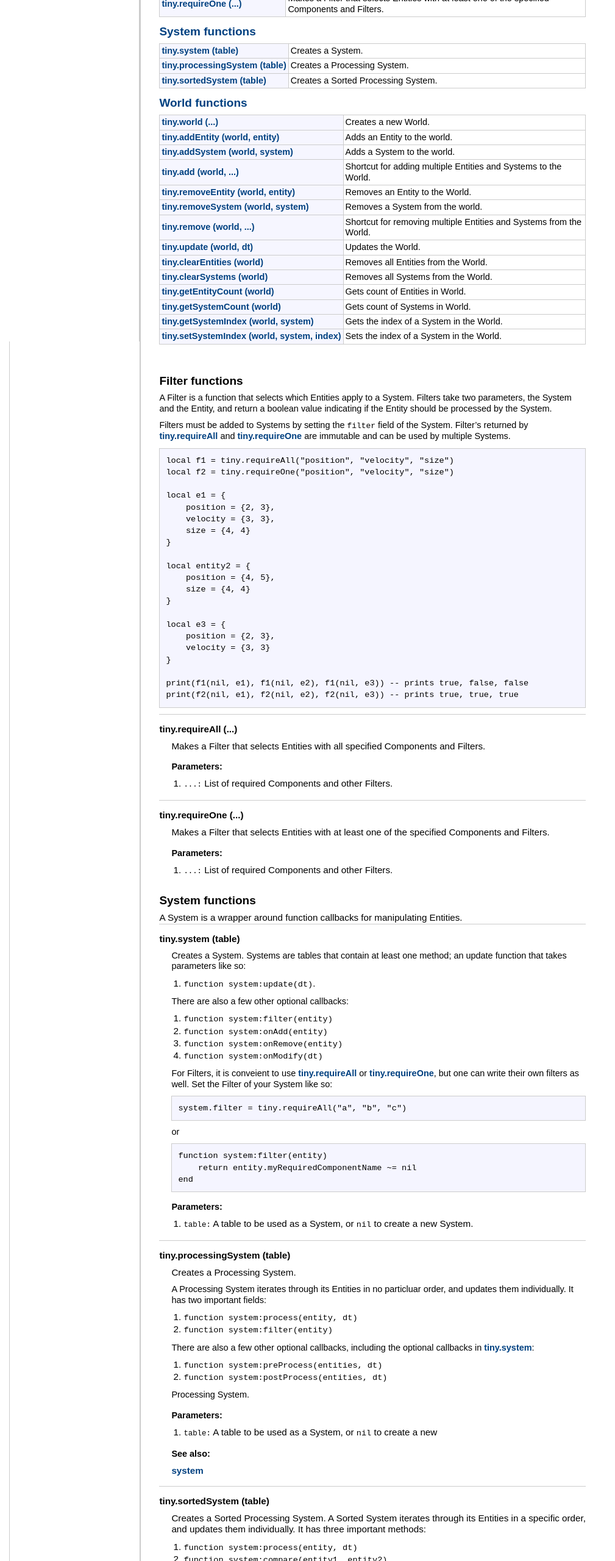
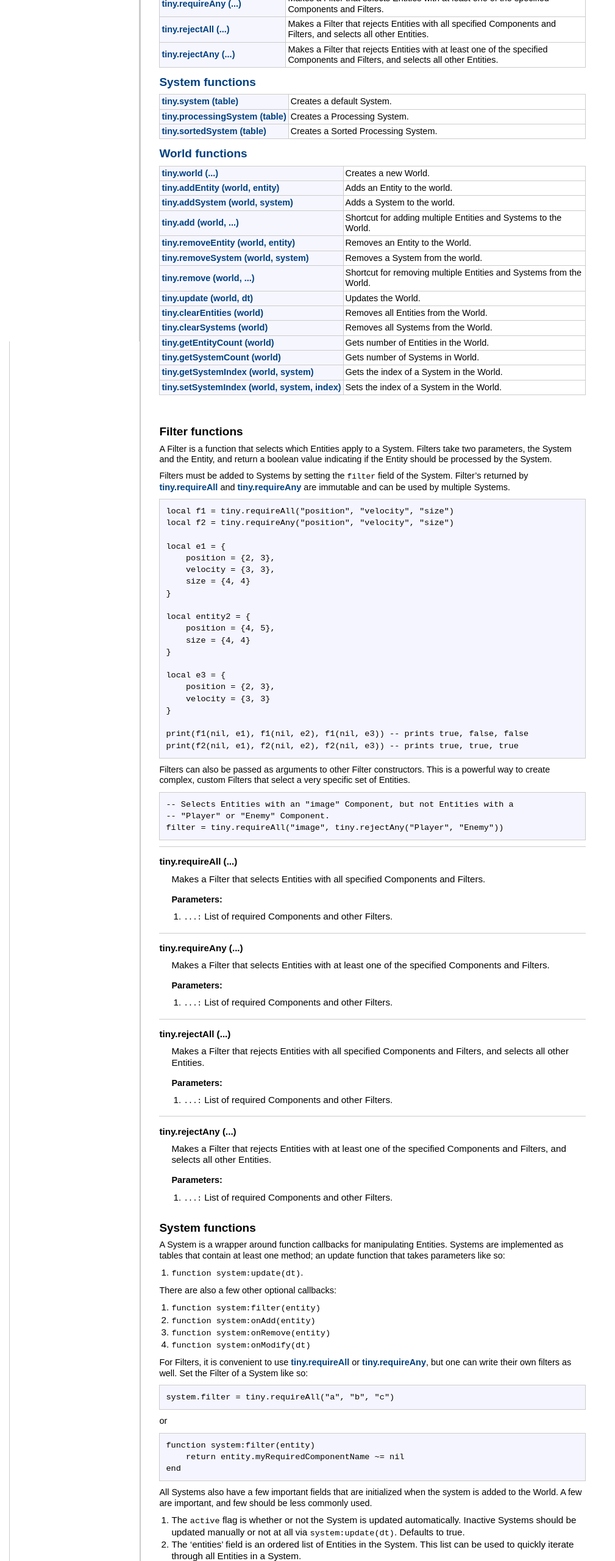
Before and after one commit to bakpakin/tiny-ecs, a plain HTML site: page doc/index.html in a window 1280 px wide. Shown: the part 240-2800 px from the top of the page at 61% size, without its empty margins (0-1009 px from the left). Drawn offline with Linux system fonts and the light colour scheme.

Commit message:
Update to version 1.1-2.

```diff
--- a/doc/index.html
+++ b/doc/index.html
@@ -65,16 +65,26 @@
  Filters.</td>
 	</tr>
 	<tr>
-	<td class="name" nowrap><a href="#tiny.requireOne">tiny.requireOne (...)</a></td>
+	<td class="name" nowrap><a href="#tiny.requireAny">tiny.requireAny (...)</a></td>
 	<td class="summary">Makes a Filter that selects Entities with at least one of the specified
  Components and Filters.</td>
+	</tr>
+	<tr>
+	<td class="name" nowrap><a href="#tiny.rejectAll">tiny.rejectAll (...)</a></td>
+	<td class="summary">Makes a Filter that rejects Entities with all specified Components and
+ Filters, and selects all other Entities.</td>
+	</tr>
+	<tr>
+	<td class="name" nowrap><a href="#tiny.rejectAny">tiny.rejectAny (...)</a></td>
+	<td class="summary">Makes a Filter that rejects Entities with at least one of the specified
+ Components and Filters, and selects all other Entities.</td>
 	</tr>
 </table>
 <h2><a href="#System_functions">System functions </a></h2>
 <table class="function_list">
 	<tr>
 	<td class="name" nowrap><a href="#tiny.system">tiny.system (table)</a></td>
-	<td class="summary">Creates a System.</td>
+	<td class="summary">Creates a default System.</td>
 	</tr>
 	<tr>
 	<td class="name" nowrap><a href="#tiny.processingSystem">tiny.processingSystem (table)</a></td>
@@ -129,11 +139,11 @@
 	</tr>
 	<tr>
 	<td class="name" nowrap><a href="#tiny.getEntityCount">tiny.getEntityCount (world)</a></td>
-	<td class="summary">Gets count of Entities in World.</td>
+	<td class="summary">Gets number of Entities in the World.</td>
 	</tr>
 	<tr>
 	<td class="name" nowrap><a href="#tiny.getSystemCount">tiny.getSystemCount (world)</a></td>
-	<td class="summary">Gets count of Systems in World.</td>
+	<td class="summary">Gets number of Systems in World.</td>
 	</tr>
 	<tr>
 	<td class="name" nowrap><a href="#tiny.getSystemIndex">tiny.getSystemIndex (world, system)</a></td>
@@ -156,11 +166,11 @@
  value indicating if the Entity should be processed by the System.</p>
 
 <p> Filters must be added to Systems by setting the <code>filter</code> field of the System.
- Filter&rsquo;s returned by <a href="index.html#tiny.requireAll">tiny.requireAll</a> and <a href="index.html#tiny.requireOne">tiny.requireOne</a> are immutable
+ Filter&rsquo;s returned by <a href="index.html#tiny.requireAll">tiny.requireAll</a> and <a href="index.html#tiny.requireAny">tiny.requireAny</a> are immutable
  and can be used by multiple Systems.</p>
 
 <pre><code>local f1 = tiny.requireAll("position", "velocity", "size")
-local f2 = tiny.requireOne("position", "velocity", "size")
+local f2 = tiny.requireAny("position", "velocity", "size")
 
 local e1 = {
     position = {2, 3},
@@ -180,6 +190,15 @@ local e3 = {
 
 print(f1(nil, e1), f1(nil, e2), f1(nil, e3)) -- prints true, false, false
 print(f2(nil, e1), f2(nil, e2), f2(nil, e3)) -- prints true, true, true
+</code></pre>
+
+<p> Filters can also be passed as arguments to other Filter constructors. This is
+ a powerful way to create complex, custom Filters that select a very specific
+ set of Entities.</p>
+
+<pre><code>-- Selects Entities with an "image" Component, but not Entities with a
+-- "Player" or "Enemy" Component.
+filter = tiny.requireAll("image", tiny.rejectAny("Player", "Enemy"))
 </code></pre>
 
     <dl class="function">
@@ -205,8 +224,8 @@ print(f2(nil, e1), f2(nil, e2), f2(nil, e3)) -- prints true, true, true
 
 </dd>
     <dt>
-    <a name = "tiny.requireOne"></a>
-    <strong>tiny.requireOne (...)</strong>
+    <a name = "tiny.requireAny"></a>
+    <strong>tiny.requireAny (...)</strong>
     </dt>
     <dd>
     Makes a Filter that selects Entities with at least one of the specified
@@ -225,17 +244,53 @@ print(f2(nil, e1), f2(nil, e2), f2(nil, e3)) -- prints true, true, true
 
 
 </dd>
+    <dt>
+    <a name = "tiny.rejectAll"></a>
+    <strong>tiny.rejectAll (...)</strong>
+    </dt>
+    <dd>
+    Makes a Filter that rejects Entities with all specified Components and
+ Filters, and selects all other Entities.
+
+
+    <h3>Parameters:</h3>
+    <ul>
+        <li><span class="parameter">...</span>
+         List of required Components and other Filters.
+        </li>
+    </ul>
+
+
+
+
+
+</dd>
+    <dt>
+    <a name = "tiny.rejectAny"></a>
+    <strong>tiny.rejectAny (...)</strong>
+    </dt>
+    <dd>
+    Makes a Filter that rejects Entities with at least one of the specified
+ Components and Filters, and selects all other Entities.
+
+
+    <h3>Parameters:</h3>
+    <ul>
+        <li><span class="parameter">...</span>
+         List of required Components and other Filters.
+        </li>
+    </ul>
+
+
+
+
+
+</dd>
 </dl>
     <h2><a name="System_functions"></a>System functions </h2>
 
-         A System is a wrapper around function callbacks for manipulating Entities.
-    <dl class="function">
-    <dt>
-    <a name = "tiny.system"></a>
-    <strong>tiny.system (table)</strong>
-    </dt>
-    <dd>
-    <p>Creates a System.  Systems are tables that contain at least one method;
+        <p> A System is a wrapper around function callbacks for manipulating Entities.
+ Systems are implemented as tables that contain at least one method;
  an update function that takes parameters like so:</p>
 
 <ul>
@@ -253,9 +308,9 @@ print(f2(nil, e1), f2(nil, e2), f2(nil, e3)) -- prints true, true, true
 </ul>
 
 
-<p> For Filters, it is conveient to use <a href="index.html#tiny.requireAll">tiny.requireAll</a> or <a href="index.html#tiny.requireOne">tiny.requireOne</a>,
- but one can write their own filters as well. Set the Filter of your System
- like so:</p>
+<p> For Filters, it is convenient to use <a href="index.html#tiny.requireAll">tiny.requireAll</a> or <a href="index.html#tiny.requireAny">tiny.requireAny</a>,
+ but one can write their own filters as well. Set the Filter of a System like
+ so:</p>
 
 <pre><code>system.filter = tiny.requireAll("a", "b", "c")
 </code></pre>
@@ -267,6 +322,32 @@ print(f2(nil, e1), f2(nil, e2), f2(nil, e3)) -- prints true, true, true
 end
 </code></pre>
 
+<p> All Systems also have a few important fields that are initialized when the
+ system is added to the World. A few are important, and few should be less
+ commonly used.</p>
+
+<ul>
+<li> The <code>active</code> flag is whether or not the System is updated automatically.
+Inactive Systems should be updated manually or not at all via
+<code>system:update(dt)</code>. Defaults to true.</li>
+<li> The &lsquo;entities&rsquo; field is an ordered list of Entities in the System. This
+list can be used to quickly iterate through all Entities in a System.</li>
+<li> The <code>indices</code> field is a table of Entity keys to their indices in the
+<code>entities</code> list. Most Systems can ignore this.</li>
+<li> The <code>modified</code> flag is an indicator if the System has been modified in
+the last update. If so, the <code>onModify</code> callback will be called on the System
+in the next update, if it has one. This is usually managed by tiny-ecs, so
+users should mostly ignore this, too.</li>
+</ul>
+
+
+    <dl class="function">
+    <dt>
+    <a name = "tiny.system"></a>
+    <strong>tiny.system (table)</strong>
+    </dt>
+    <dd>
+    Creates a default System.
 
 
     <h3>Parameters:</h3>
@@ -276,6 +357,11 @@ end
         </li>
     </ul>
 
+    <h3>Returns:</h3>
+    <ol>
+
+        A new System or System class
+    </ol>
 
 
 
@@ -316,6 +402,11 @@ end
         </li>
     </ul>
 
+    <h3>Returns:</h3>
+    <ol>
+
+        A new Processing System or Processing System class
+    </ol>
 
 
     <h3>See also:</h3>
@@ -352,6 +443,11 @@ end
         </li>
     </ul>
 
+    <h3>Returns:</h3>
+    <ol>
+
+        A new Sorted System or Sorted System class
+    </ol>
 
 
     <h3>See also:</h3>
@@ -368,10 +464,9 @@ end
          A World is a container that manages Entities and Systems. Typically, a
  program uses one World at a time.</p>
 
-<p> The tiny-ecs module is set to be the <code>__index</code> of all World tables, so the
- often clearer syntax of <code>world:method()</code> can be used for any function in the
- library. For example, <code>tiny.add(world, e1, e2, e3)</code> is the same as
- <code>world:add(e1, e2, e3).</code>
+<p> For all World functions except <code>tiny.world(&hellip;)</code>, object-oriented syntax can
+ be used instead of the documented syntax. For example,
+ <code>tiny.add(world, e1, e2, e3)</code> is the same as <code>world:add(e1, e2, e3)</code>.
     <dl class="function">
     <dt>
     <a name = "tiny.world"></a>
@@ -631,7 +726,7 @@ end
     <strong>tiny.getEntityCount (world)</strong>
     </dt>
     <dd>
-    Gets count of Entities in World.
+    Gets number of Entities in the World.
 
 
     <h3>Parameters:</h3>
@@ -642,6 +737,11 @@ end
         </li>
     </ul>
 
+    <h3>Returns:</h3>
+    <ol>
+
+        An integer
+    </ol>
 
 
 
@@ -652,7 +752,7 @@ end
     <strong>tiny.getSystemCount (world)</strong>
     </dt>
     <dd>
-    Gets count of Systems in World.
+    Gets number of Systems in World.
 
 
     <h3>Parameters:</h3>
@@ -663,6 +763,11 @@ end
         </li>
     </ul>
 
+    <h3>Returns:</h3>
+    <ol>
+
+        An integer
+    </ol>
 
 
 
@@ -689,6 +794,11 @@ end
         </li>
     </ul>
 
+    <h3>Returns:</h3>
+    <ol>
+
+        An integer between 1 and world:getSystemCount() inclusive
+    </ol>
 
 
 
@@ -720,6 +830,11 @@ end
         </li>
     </ul>
 
+    <h3>Returns:</h3>
+    <ol>
+
+        Old index
+    </ol>
 
 
 
@@ -732,7 +847,7 @@ end
 </div> <!-- id="main" -->
 <div id="about">
 <i>generated by <a href="http://github.com/stevedonovan/LDoc">LDoc 1.4.3</a></i>
-<i style="float:right;">Last updated 2015-05-04 20:16:58 </i>
+<i style="float:right;">Last updated 2015-05-07 19:57:49 </i>
 </div> <!-- id="about" -->
 </div> <!-- id="container" -->
 </body>
```
